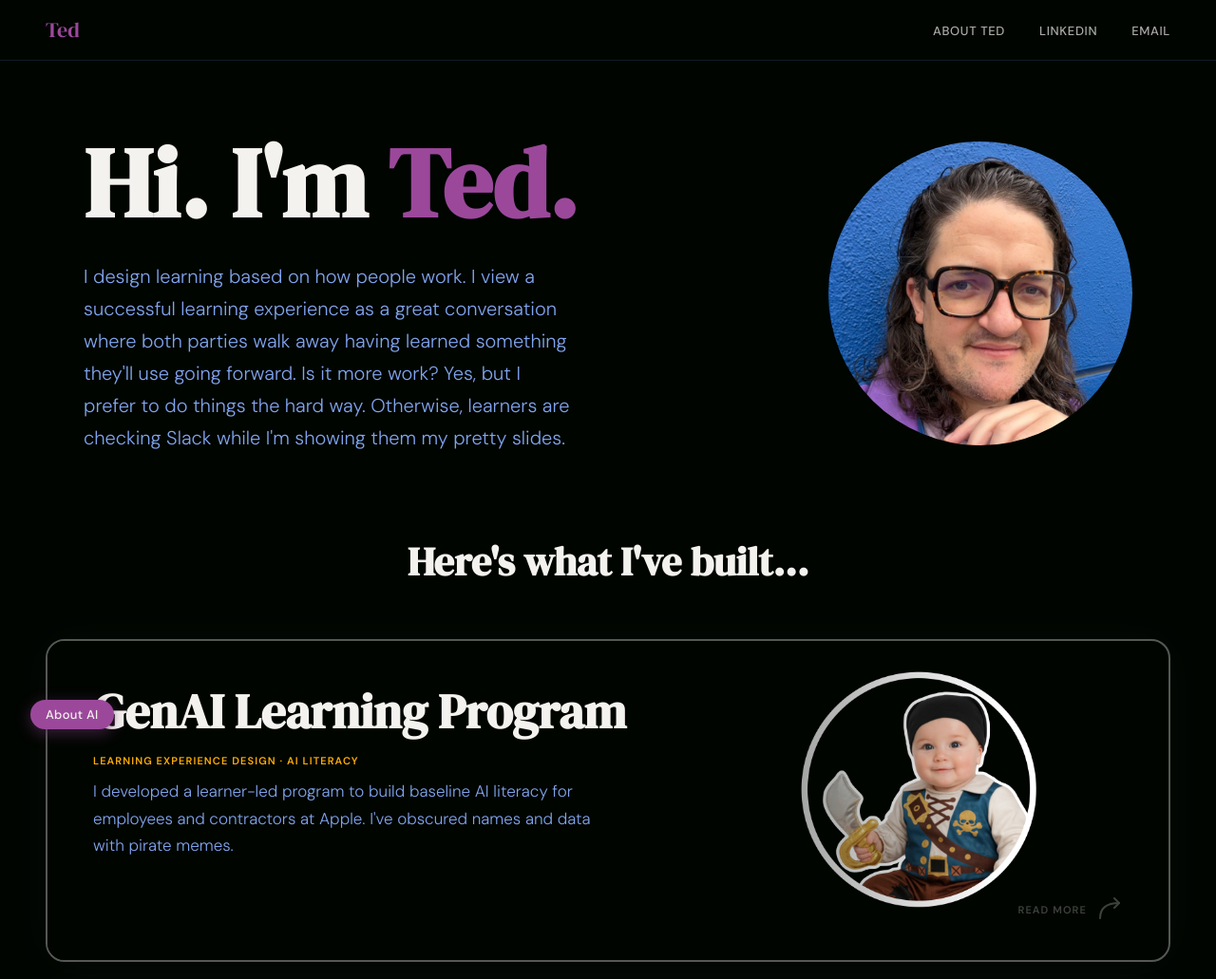
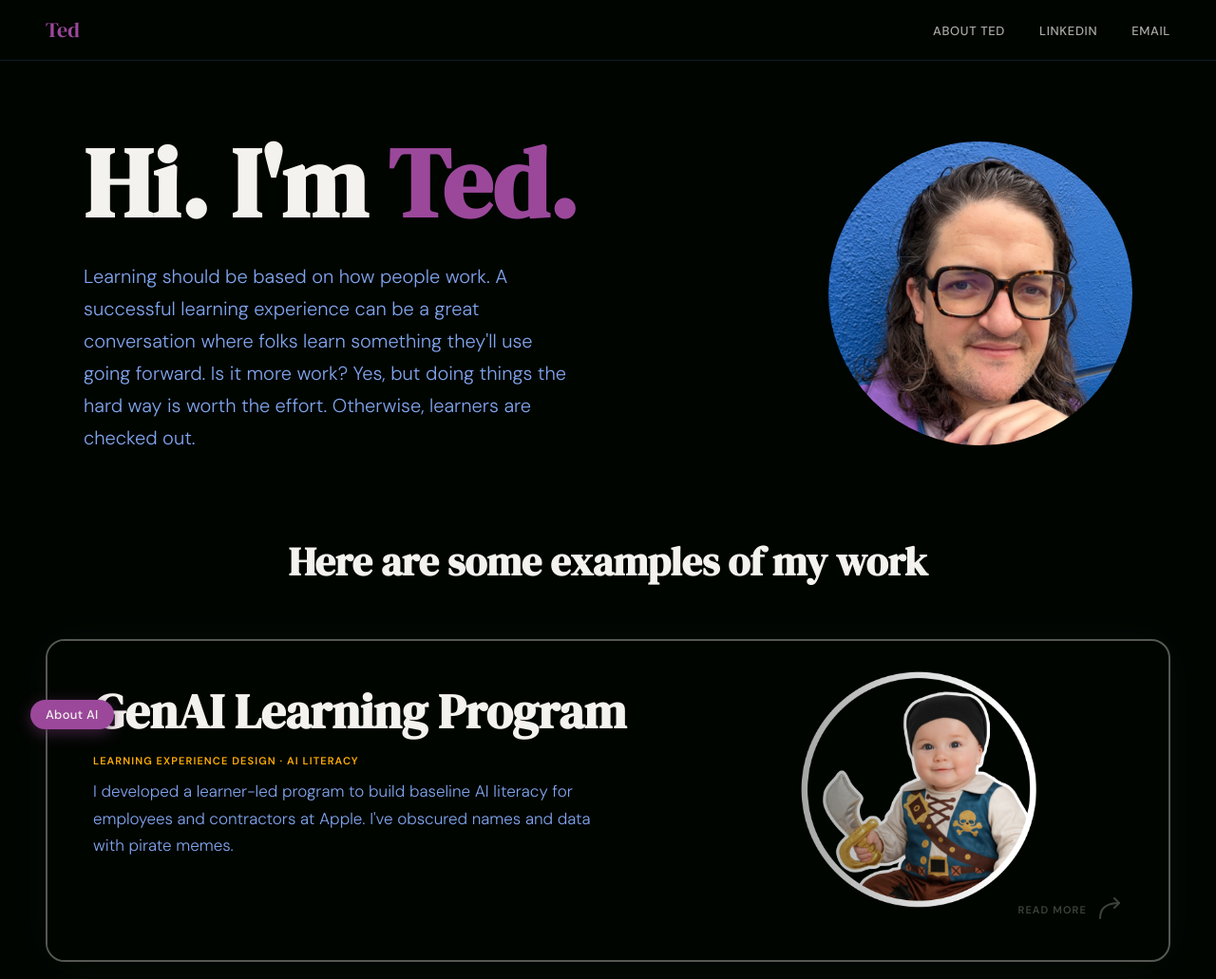
Before and after one commit to teddyrare/opentoted, a plain HTML site: page index.html in a window 1280 px wide. Shown: the top 1031 px of the page at 95% size. Drawn offline with Linux system fonts and the light colour scheme.

Commit message:
Update homepage copy and revise GenAI case study Ch 2
Removes I-statements from hero blurb, updates work section heading, and rewrites the Ch 2 leadership pitch paragraph with cleaner prose and corrected punctuation.

Co-Authored-By: Claude Sonnet 4.6 <noreply@anthropic.com>

```diff
--- a/index.html
+++ b/index.html
@@ -291,14 +291,14 @@
   <section class="hero">
     <div class="hero-text">
       <h1 class="hero-headline">Hi. I'm <span>Ted.</span></h1>
-      <p class="hero-intro">I design learning based on how people work. I view a successful learning experience as a great conversation where both parties walk away having learned something they'll use going forward. Is it more work? Yes, but I prefer to do things the hard way. Otherwise, learners are checking Slack while I'm showing them my pretty slides.</p>
+      <p class="hero-intro">Learning should be based on how people work. A successful learning experience can be a great conversation where folks learn something they'll use going forward. Is it more work? Yes, but doing things the hard way is worth the effort. Otherwise, learners are checked out.</p>
     </div>
     <img class="hero-photo" src="Images for Website Examples/ted-photo.jpg" alt="Ted White">
   </section>
 
   <section class="work" id="work">
     <div class="work-inner">
-      <h2 class="work-heading">Here's what I've built...</h2>
+      <h2 class="work-heading">Here are some examples of my work</h2>
       <div class="cases-stack">
 
         <a class="case-card" href="case-study-genai-v2.html">
```
Also changed, not shown: case-study-genai-v2.html (+1 -2 lines).
